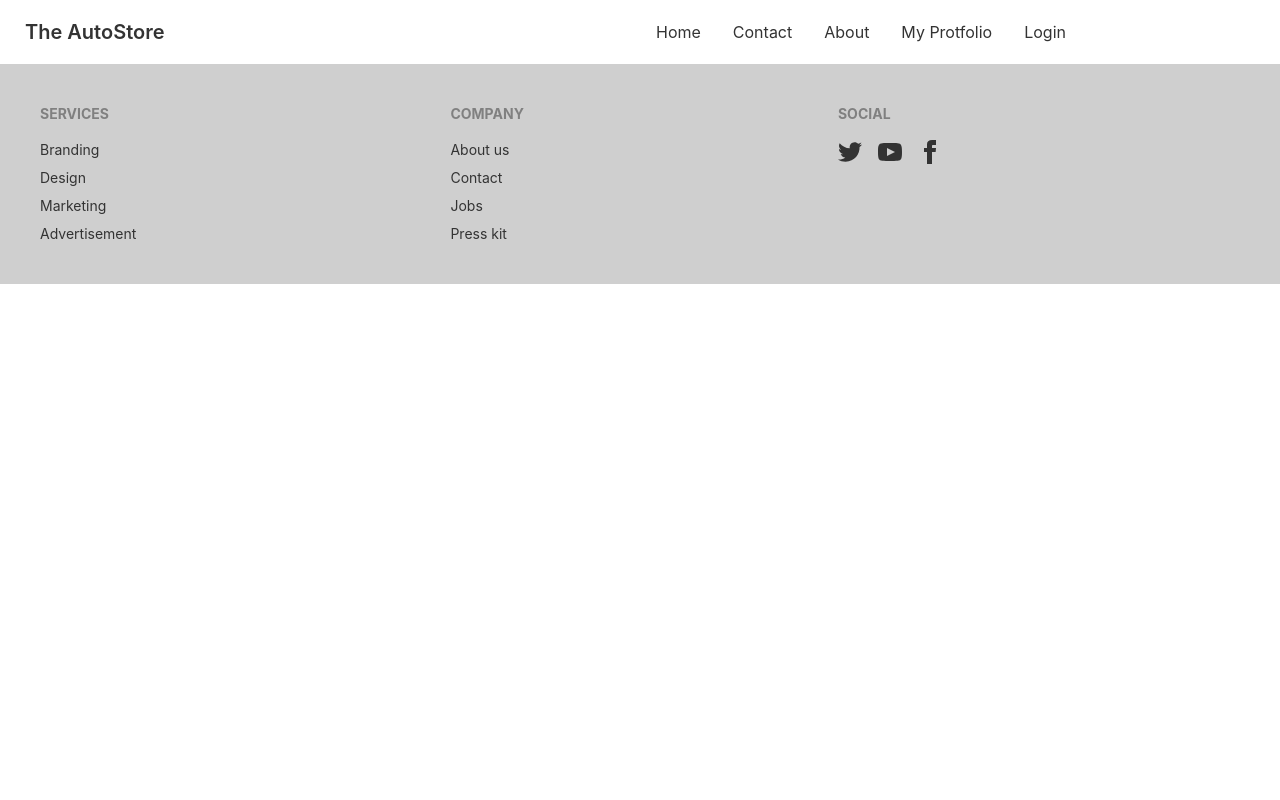
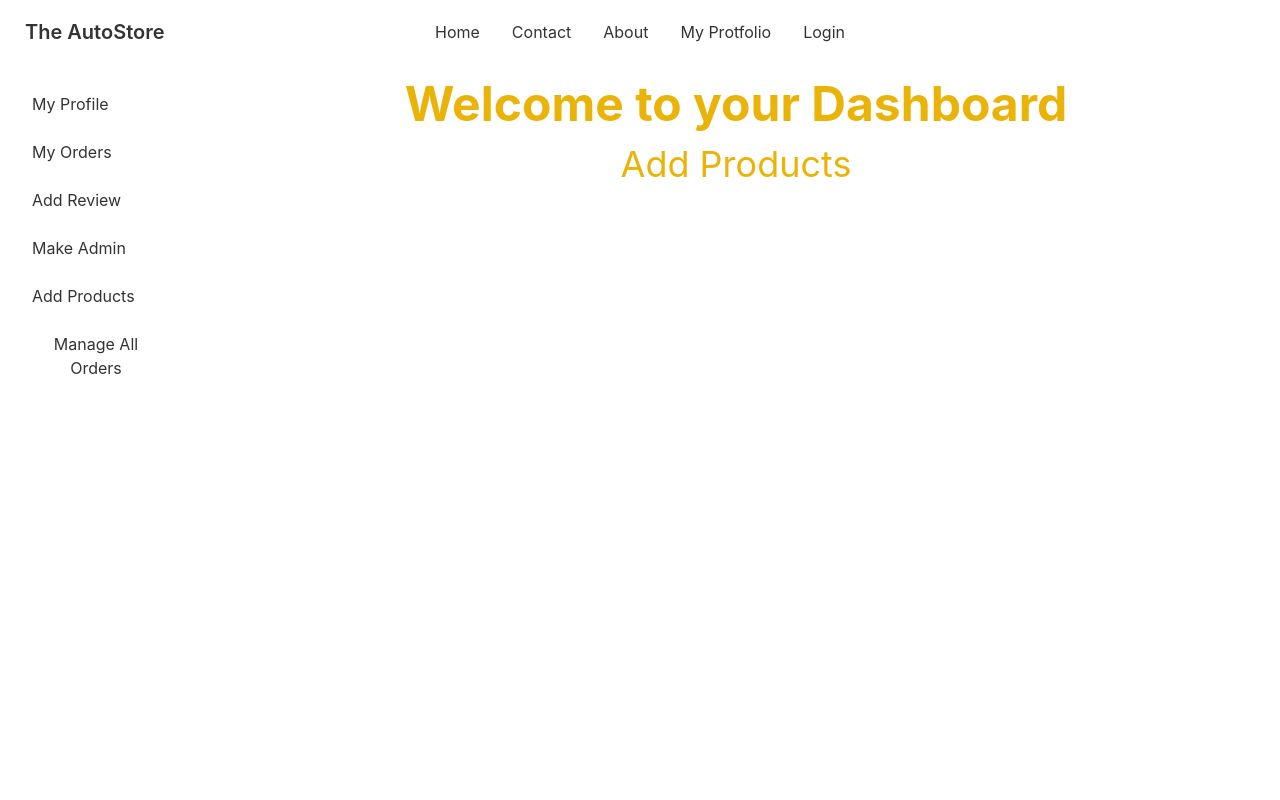
Before and after one commit to ARKOMOL/The-AutoStore, a React (Create React App) app: page /dashboard/add-products in a window 1280 px wide. Shown: the top 800 px of the page. Built offline with nearby package versions, Linux system fonts and the light colour scheme; no server answers.

Commit message:
dashboard

```diff
--- a/src/App.js
+++ b/src/App.js
@@ -14,6 +14,10 @@ import MyProtfolio from './Pages/Header/ForAllUsers/MyProtfolio';
 import MyProfile from './Pages/Header/LoginUser/MyProfile';
 import AddReview from './Pages/Header/LoginUser/AddReview';
 import MyOrders from './Pages/Header/LoginUser/MyOrders';
+import Dashboard from './Pages/Dashboard/Dashboard';
+import ManageAllOrders from './Pages/Header/Admin/ManageAllOrders';
+import AddProducts from './Pages/Header/Admin/AddProducts';
+import MakeAdmin from './Pages/Header/Admin/MakeAdmin';
 
 function App() {
   return (
@@ -24,9 +28,16 @@ function App() {
        <Route path='/' element={<Home/>} />
        <Route path='/contact' element={<Contact/>} />
        <Route path='/protfolio' element={<MyProtfolio/>} />
-       <Route path='/orders' element={<MyOrders/>} />
-       <Route path='/add-review' element={<AddReview/>} />
-       <Route path='/profile' element={<MyProfile/>} />
+       <Route path='/dashboard' element={<Dashboard/>} >
+            <Route path='orders' element={<MyOrders/>} />
+            <Route path='add-review' element={<AddReview/>} />
+            <Route path='profile' element={<MyProfile/>} />
+            <Route path='make-admin' element={<MakeAdmin/>} />
+            <Route path='add-products' element={<AddProducts/>} />
+            <Route path='manage-all-orders' element={<ManageAllOrders/>} />
+
+       </Route>
+
        <Route path='/purchase/:id' element={<PurchasePage/>} />
        <Route path='/login' element={ <Login/>} />
        <Route path='/about' element={
--- /dev/null
+++ b/src/Pages/Dashboard/Dashboard.js
@@ -0,0 +1,33 @@
+import React from 'react';
+import { Link, Outlet } from 'react-router-dom';
+
+
+const Dashboard = () => {
+
+    return (
+        <div class="drawer drawer-mobile">
+        <input id="dashboard-nav" type="checkbox" class="drawer-toggle" />
+        <div class="drawer-content">
+            <h2 className='text-5xl font-bold text-yellow-500 my-4 '>Welcome to your Dashboard</h2>
+            <Outlet></Outlet>
+        </div>
+        <div class="drawer-side">
+            <label for="dashboard-nav" class="drawer-overlay"></label>
+            <ul class="menu p-4 overflow-y-auto w-48 bg-base-100 text-base-content">
+
+               <li> <Link to='/dashboard/profile'>My Profile</Link></li>
+                <li> <Link to='/dashboard/orders'>My Orders</Link></li>
+               <li><Link to='/dashboard/add-review'>Add Review</Link></li>
+
+                 <li><Link to="/dashboard/make-admin">Make Admin</Link></li>
+                 <li><Link to="/dashboard/add-products">Add Products</Link></li>
+                <li><Link to="/dashboard/manage-all-orders">Manage All Orders</Link></li>
+
+            </ul>
+
+        </div>
+    </div>
+    );
+};
+
+export default Dashboard;
--- /dev/null
+++ b/src/Pages/Header/Admin/AddProducts.js
@@ -0,0 +1,11 @@
+import React from 'react';
+
+const AddProducts = () => {
+    return (
+        <div>
+             <h1 className='text-4xl text-yellow-500'>Add Products</h1>
+        </div>
+    );
+};
+
+export default AddProducts;
--- /dev/null
+++ b/src/Pages/Header/Admin/MakeAdmin.js
@@ -0,0 +1,11 @@
+import React from 'react';
+
+const MakeAdmin = () => {
+    return (
+        <div>
+             <h1 className='text-4xl text-yellow-500'>Make Admin</h1>
+        </div>
+    );
+};
+
+export default MakeAdmin;
--- /dev/null
+++ b/src/Pages/Header/Admin/ManageAllOrders.js
@@ -0,0 +1,11 @@
+import React from 'react';
+
+const ManageAllOrders = () => {
+    return (
+        <div>
+            <h1 className='text-4xl text-yellow-500'>Manage All Orders</h1>
+        </div>
+    );
+};
+
+export default ManageAllOrders;
--- a/src/Pages/Navbar/Navbar.js
+++ b/src/Pages/Navbar/Navbar.js
@@ -17,16 +17,15 @@ const Navbar = () => {
             <li> <Link to='/protfolio'>My Protfolio</Link></li>
             {
               user &&  <>
-               <li> <Link to='/orders'>My Orders</Link></li>
-               <li><Link to='/add-review'>Add Review</Link></li>
-               <li> <Link to='/profile'>My Profile</Link></li>
+              <li><Link to='/dashboard'>Dashboard</Link></li>
+
 
               </>
             }
            { user?
            <>
             <li> <button className='btn btn-ancent text-dark'  onClick={logout}>signout <br /></button></li>
-            <li> <Link to='/profile'><img className='rounded-full w-8 h-25' src={user?.photoURL} alt="" />{user?.displayName}</Link></li>
+            <li> <Link to='/dashboard/profile'><img className='rounded-full w-8 h-25' src={user?.photoURL} alt="" />{user?.displayName}</Link></li>
            </>
              :
             <li> <Link to='/login'>Login</Link></li>
@@ -53,8 +52,13 @@ const Navbar = () => {
     {menu}
     </ul>
   </div>
+  <div className="navbar-end">
+                <label tabIndex="1" for="dashboard-nav" className="btn btn-ghost lg:hidden">
+                    <svg xmlns="http://www.w3.org/2000/svg" className="h-5 w-5" fill="none" viewBox="0 0 24 24" stroke="currentColor"><path strokeLinecap="round" strokeLinejoin="round-full" strokeWidth="2" d="M4 6h16M4 12h8m-8 6h16" /></svg>
+                </label>
+            </div>
+</div>
 
-</div>
         </div>
     );
 };
```
